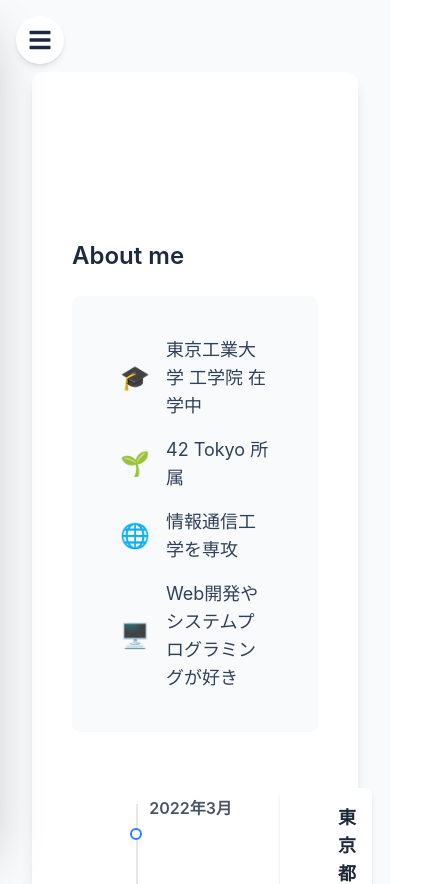
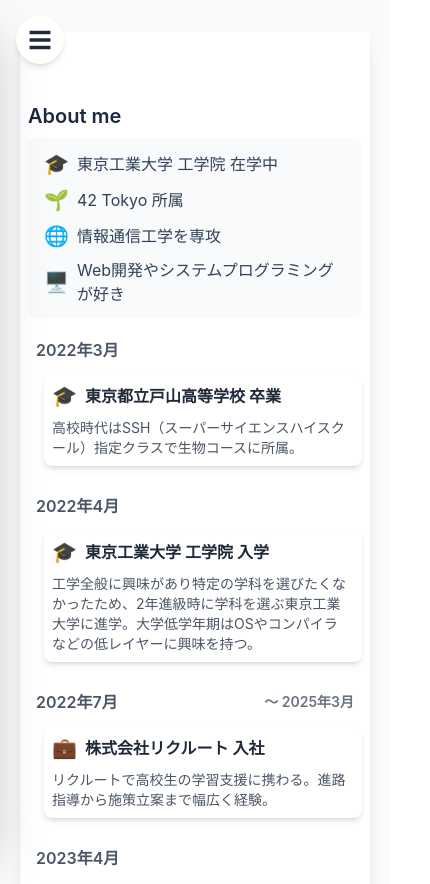
Before and after one commit to muhi111/muhi111.github.io, a React (Vite) app: page / in a window 390 px wide. Shown: the top 884 px of the page, 430 px wide, since content can reach past the window. Built offline with nearby package versions, Linux system fonts and the light colour scheme.

Commit message:
feat: improve layout and styling for Home, HomeHero, and HomeQuickFacts components

```diff
--- a/src/components/home/Home.tsx
+++ b/src/components/home/Home.tsx
@@ -4,15 +4,15 @@ import HomeQuickFacts from "./HomeQuickFacts";
 
 export default function Home() {
 	return (
-		<div className="min-h-screen bg-slate-50 flex flex-col py-12">
-			<div className="max-w-5xl mx-auto px-4 w-full">
-				<div className="bg-white rounded-xl shadow-lg transition-all duration-300 hover:shadow-xl">
-					<div className="p-10">
+		<div className="min-h-screen bg-slate-50 flex flex-col py-2 md:py-12">
+			<div className="max-w-5xl mx-auto px-1 md:px-4 w-full">
+				<div className="bg-white rounded-lg md:rounded-xl shadow-lg transition-all duration-300 hover:shadow-xl">
+					<div className="p-2 md:p-10">
 						<HomeHero />
 						<HomeQuickFacts />
 
 						{/* Timeline Section */}
-						<div className="mt-10">
+						<div className="mt-4 md:mt-10">
 							<Timeline />
 						</div>
 					</div>
--- a/src/components/home/HomeHero.tsx
+++ b/src/components/home/HomeHero.tsx
@@ -1,11 +1,11 @@
 export default function HomeHero() {
 	return (
-		<div className="mb-14">
-			<div className="relative h-18">
+		<div className="mb-6 md:mb-14">
+			<div className="relative w-full max-w-3xl mx-auto">
 				<img
 					src="/typing.svg"
 					alt="Hi!👋 I'm muhi111. I'm a student. And I'm a programmer."
-					className="h-full w-auto"
+					className="w-full h-auto max-w-full"
 				/>
 			</div>
 		</div>
--- a/src/components/home/HomeQuickFacts.tsx
+++ b/src/components/home/HomeQuickFacts.tsx
@@ -1,25 +1,25 @@
 export default function HomeQuickFacts() {
 	return (
 		<>
-			<h2 className="text-2xl font-semibold text-slate-800 mb-6 flex items-center">
+			<h2 className="text-xl md:text-2xl font-semibold text-slate-800 mb-2 md:mb-6 flex items-center">
 				About me
 			</h2>
-			<div className="bg-slate-50 rounded-lg p-8 mb-14">
+			<div className="bg-slate-50 rounded-lg p-2 md:p-8 mb-4 md:mb-14">
 				<ul className="space-y-0">
-					<li className="flex items-center text-slate-700 text-lg py-2 px-4 hover:bg-slate-50 rounded-lg transition-colors duration-200">
-						<span className="text-2xl mr-4">🎓</span>
+					<li className="flex items-center text-slate-700 text-base md:text-lg py-1 md:py-2 px-2 md:px-4 hover:bg-slate-50 rounded-lg transition-colors duration-200">
+						<span className="text-xl md:text-2xl mr-2 md:mr-4">🎓</span>
 						<span>東京工業大学 工学院 在学中</span>
 					</li>
-					<li className="flex items-center text-slate-700 text-lg py-2 px-4 hover:bg-slate-50 rounded-lg transition-colors duration-200">
-						<span className="text-2xl mr-4">🌱</span>
+					<li className="flex items-center text-slate-700 text-base md:text-lg py-1 md:py-2 px-2 md:px-4 hover:bg-slate-50 rounded-lg transition-colors duration-200">
+						<span className="text-xl md:text-2xl mr-2 md:mr-4">🌱</span>
 						<span>42 Tokyo 所属</span>
 					</li>
-					<li className="flex items-center text-slate-700 text-lg py-2 px-4 hover:bg-slate-50 rounded-lg transition-colors duration-200">
-						<span className="text-2xl mr-4">🌐</span>
+					<li className="flex items-center text-slate-700 text-base md:text-lg py-1 md:py-2 px-2 md:px-4 hover:bg-slate-50 rounded-lg transition-colors duration-200">
+						<span className="text-xl md:text-2xl mr-2 md:mr-4">🌐</span>
 						<span>情報通信工学を専攻</span>
 					</li>
-					<li className="flex items-center text-slate-700 text-lg py-2 px-4 hover:bg-slate-50 rounded-lg transition-colors duration-200">
-						<span className="text-2xl mr-4">🖥️</span>
+					<li className="flex items-center text-slate-700 text-base md:text-lg py-1 md:py-2 px-2 md:px-4 hover:bg-slate-50 rounded-lg transition-colors duration-200">
+						<span className="text-xl md:text-2xl mr-2 md:mr-4">🖥️</span>
 						<span>Web開発やシステムプログラミングが好き</span>
 					</li>
 				</ul>
--- a/src/components/skills/SkillDetails.tsx
+++ b/src/components/skills/SkillDetails.tsx
@@ -30,7 +30,7 @@ function SkillDetails({
 		>
 			<dialog
 				open
-				className={`bg-white rounded-xl shadow-xl max-w-2xl w-full max-h-[90vh] overflow-y-auto transform transition-all fixed ${modalPosition} top-1/2 -translate-x-1/2 -translate-y-1/2`}
+				className={`bg-white rounded-xl shadow-xl max-w-2xl w-[calc(100%-2rem)] md:w-full max-h-[90vh] overflow-y-auto transform transition-all fixed ${modalPosition} top-1/2 -translate-x-1/2 -translate-y-1/2`}
 				onClick={(e) => e.stopPropagation()}
 				onKeyDown={(e) => e.stopPropagation()}
 			>
--- a/src/components/timeline/Timeline.tsx
+++ b/src/components/timeline/Timeline.tsx
@@ -4,11 +4,11 @@ import TimelineEventComponent from "./TimelineEvent";
 export default function Timeline() {
 	return (
 		<div className="relative">
-			{/* 中央の垂直線 */}
-			<div className="absolute left-16 top-4 h-full w-0.5 bg-gray-200" />
+			{/* 中央の垂直線（モバイルでは非表示） */}
+			<div className="absolute left-16 top-4 h-full w-0.5 bg-gray-200 hidden md:block" />
 
 			{/* タイムラインイベント */}
-			<div className="space-y-12">
+			<div className="space-y-6 md:space-y-12">
 				{timelineData.map((event) => (
 					<TimelineEventComponent
 						key={event.id}
--- a/src/components/timeline/TimelineEvent.tsx
+++ b/src/components/timeline/TimelineEvent.tsx
@@ -30,9 +30,29 @@ export default function TimelineEventComponent({
 	};
 
 	return (
-		<div className="flex items-start">
-			{/* 年と丸いポイント */}
-			<div className="flex-shrink-0 w-48 text-right pr-8">
+		<div className="flex flex-col md:flex-row items-start">
+			{/* モバイルでの年月表示（上部） */}
+			<div className="w-full mb-2 md:hidden">
+				<div className="font-semibold text-gray-600 bg-white px-2 py-1 rounded-lg">
+					{endYear && endMonth ? (
+						<div className="flex items-center justify-between">
+							<span>
+								{year}年{month}
+							</span>
+							<span className="text-sm text-gray-500">
+								～ {endYear}年{endMonth}
+							</span>
+						</div>
+					) : (
+						<div>
+							{year}年{month}
+						</div>
+					)}
+				</div>
+			</div>
+
+			{/* デスクトップでの年月表示（左側） */}
+			<div className="hidden md:block flex-shrink-0 w-48 text-right pr-8">
 				<div className="font-semibold text-gray-600">
 					{endYear && endMonth ? (
 						<>
@@ -55,14 +75,16 @@ export default function TimelineEventComponent({
 			</div>
 
 			{/* イベントカード */}
-			<div className="ml-4 w-full">
-				<div className="bg-white p-4 rounded-lg shadow-md hover:shadow-lg transition-shadow duration-300 h-[160px]">
+			<div className="w-full pl-4 md:pl-0 md:ml-4">
+				<div className="bg-white p-2 md:p-4 rounded-lg shadow-md hover:shadow-lg transition-shadow duration-300 h-auto md:h-[160px]">
 					<div className="flex items-center mb-2">
-						<span className="text-2xl mr-3">{icon}</span>
-						<h3 className="text-lg font-semibold text-gray-800">{title}</h3>
+						<span className="text-xl md:text-2xl mr-2 md:mr-3">{icon}</span>
+						<h3 className="text-base md:text-lg font-semibold text-gray-800">
+							{title}
+						</h3>
 					</div>
 					{description && (
-						<div className="text-gray-600 h-[100px] overflow-y-auto pr-2">
+						<div className="text-sm md:text-base text-gray-600 max-h-[80px] md:h-[100px] overflow-y-auto pr-2">
 							{description}
 						</div>
 					)}
--- a/src/components/works/WorkDetails.tsx
+++ b/src/components/works/WorkDetails.tsx
@@ -30,7 +30,7 @@ function WorkDetails({
 		>
 			<dialog
 				open
-				className={`bg-white rounded-xl shadow-xl max-w-2xl w-full max-h-[90vh] overflow-y-auto transform transition-all fixed ${modalPosition} top-1/2 -translate-x-1/2 -translate-y-1/2`}
+				className={`bg-white rounded-xl shadow-xl max-w-2xl w-[calc(100%-2rem)] md:w-full max-h-[90vh] overflow-y-auto transform transition-all fixed ${modalPosition} top-1/2 -translate-x-1/2 -translate-y-1/2`}
 				onClick={(e) => e.stopPropagation()}
 				onKeyDown={(e) => e.stopPropagation()}
 			>
```
